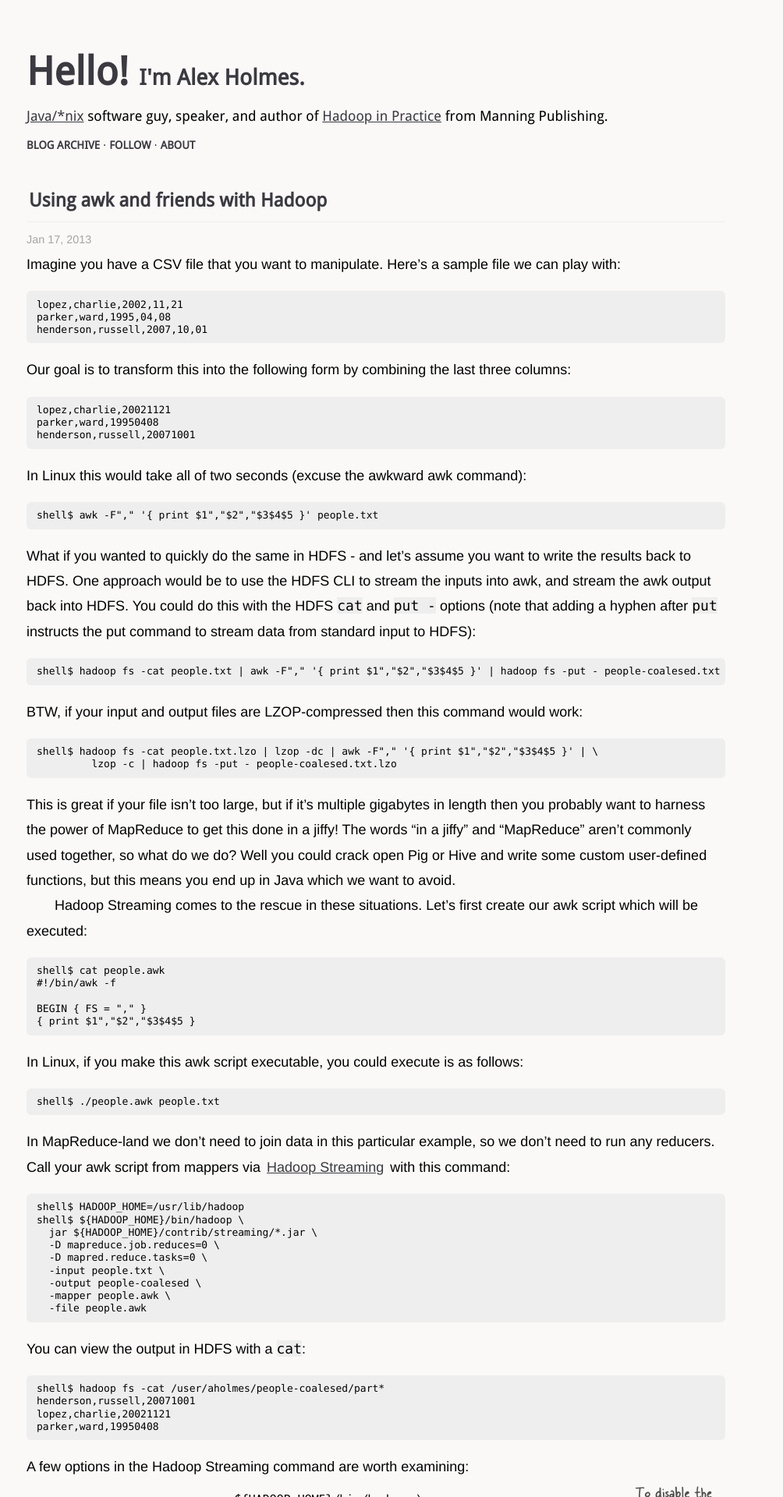
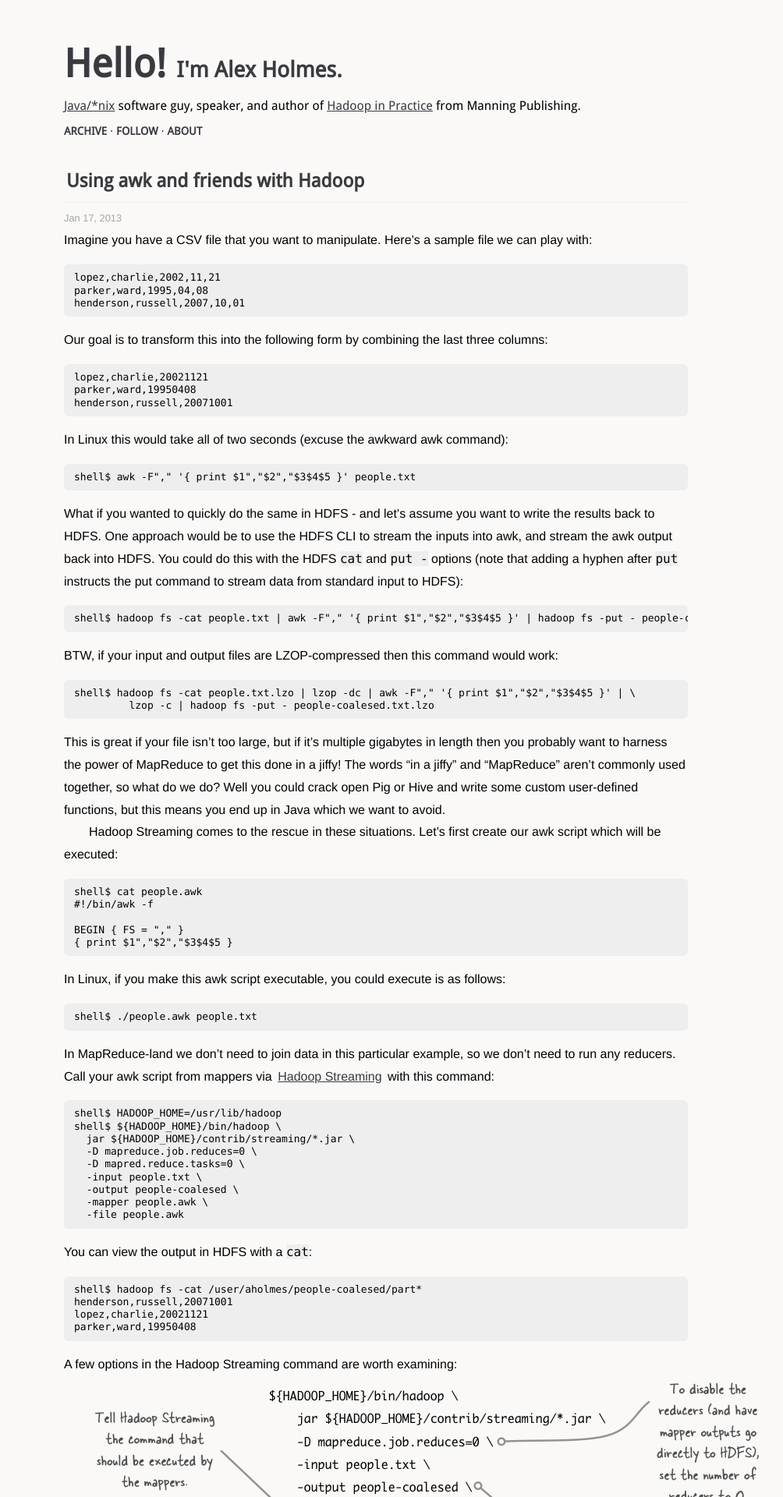
Before and after one commit to alexholmes/blog, a Jekyll site: the page built from index.html, in a window 1280 px wide. Shown: the top 1920 px of the page at 78% size, without its empty margins (158-1162 px from the left). Built offline with Jekyll 4.4.1, drawn with Linux system fonts in a browser that asks for light colours; comment, search, counter and statistics services are not loaded.

Commit message:
cosmetic changes

```diff
--- a/_includes/header.html
+++ b/_includes/header.html
@@ -4,7 +4,7 @@
       speaker, and author of <a target="_blank" href="http://www.manning.com/holmes/">Hadoop in Practice</a> from Manning
       Publishing.</div>
     <div id="misc">
-        <a href="/archives.html">BLOG ARCHIVE</a> &middot;
+        <a href="/archives.html">ARCHIVE</a> &middot;
         <a href="/follow.html">FOLLOW</a> &middot;
         <a href="/about.html">ABOUT</a>
 
--- a/stylesheets/screen.css
+++ b/stylesheets/screen.css
@@ -45,9 +45,10 @@
     font-family: "kepler-std", Helvetica, Arial, sans-serif;
     font-weight: 300;
     font-style: normal;
-    font-size: 18px;
+    font-size: 16px;
     line-height: 1.8em;
     margin: 0;
+    text-align: center;
 }
 
 a {
@@ -60,11 +61,14 @@
 }
 
 .content {
-    margin: 0 15%;
+    margin: 0 auto;
+    width: 800px;
+    text-align: left;
+    /*margin: 0 15%;*/
 }
 
 .related {
-    padding: 0 15%;
+    /*padding: 0 15%;*/
 }
 
 .strap {
```
